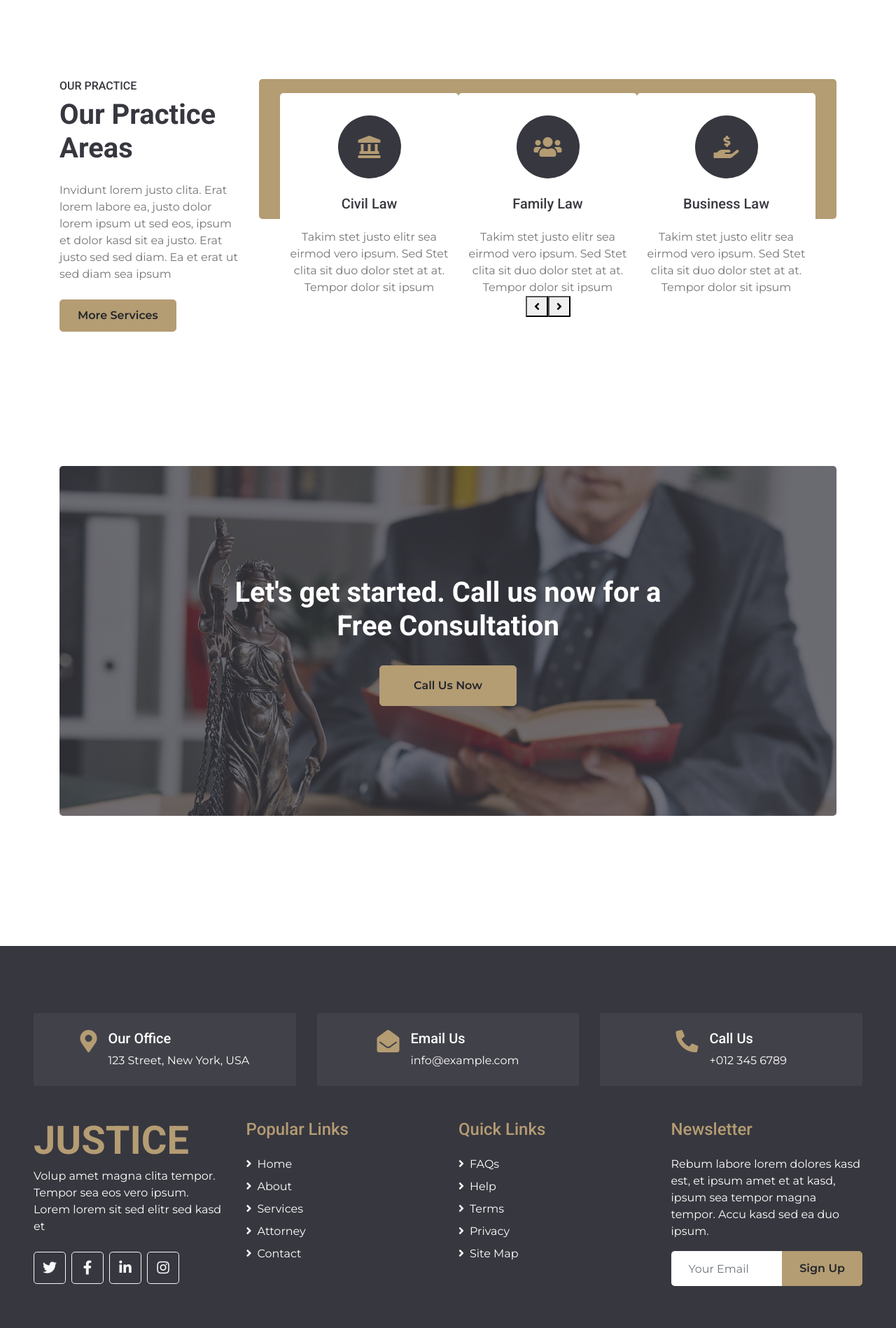
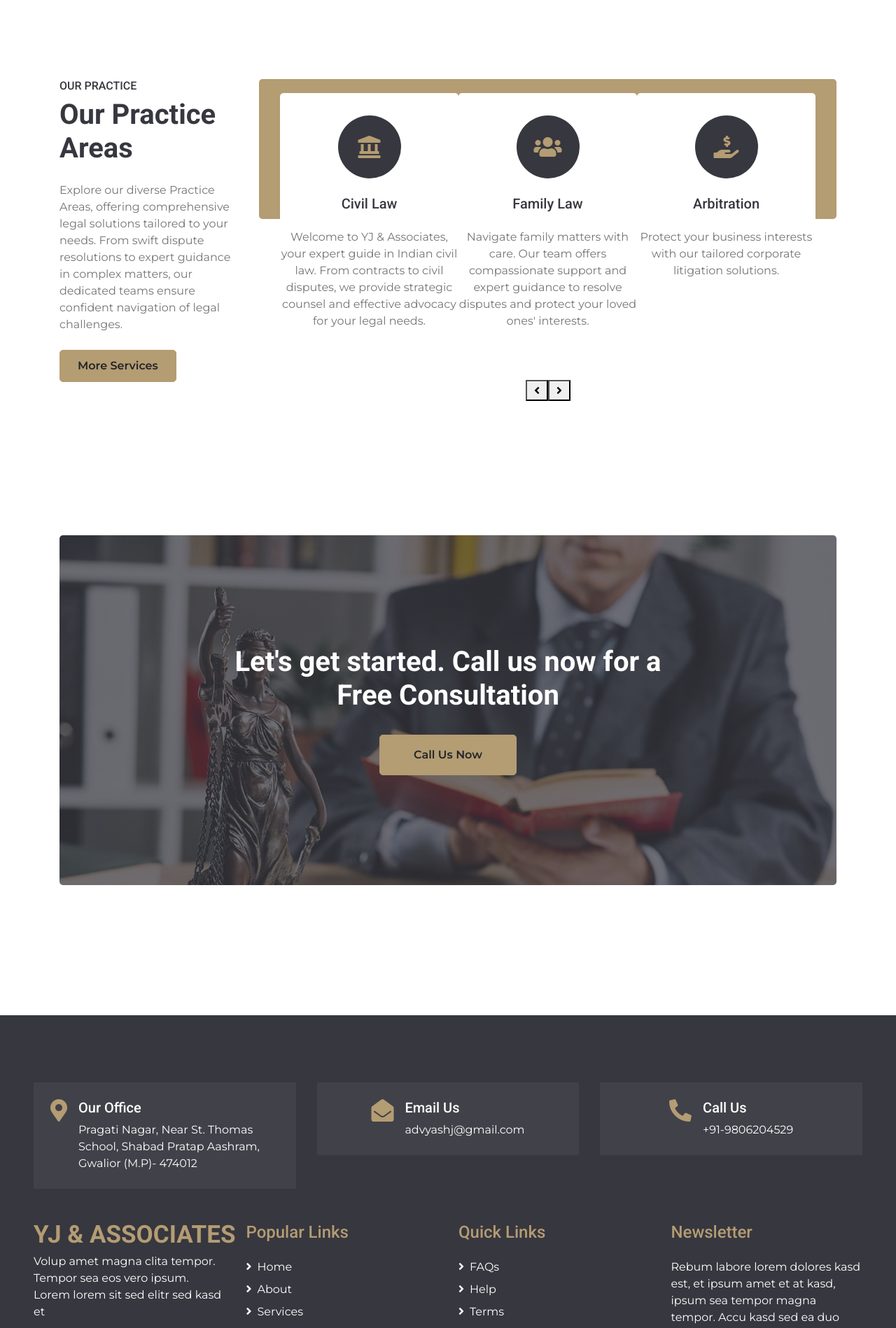
Before and after one commit to MisterD21/dharmajuris, a React (Create React App) app: page /PracticeArea in a window 1280 px wide. Shown: the part 620-2518 px from the top of the page at 70% size. Built offline with nearby package versions, Linux system fonts and the light colour scheme.

Commit message:
new changes at 17:10

```diff
--- a/src/Footer.js
+++ b/src/Footer.js
@@ -12,7 +12,7 @@ const Footer = () => {
                     <i className="fa fa-2x fa-map-marker-alt text-primary"></i>
                     <div className="ml-3">
                         <h5 className="text-white">Our Office</h5>
-                        <p className="m-0">123 Street, New York, USA</p>
+                        <p className="m-0">Pragati Nagar, Near St. Thomas School, Shabad Pratap Aashram, Gwalior (M.P)- 474012</p>
                     </div>
                 </div>
             </div>
@@ -21,7 +21,7 @@ const Footer = () => {
                     <i className="fa fa-2x fa-envelope-open text-primary"></i>
                     <div className="ml-3">
                         <h5 className="text-white">Email Us</h5>
-                        <p className="m-0">info@example.com</p>
+                        <p className="m-0">advyashj@gmail.com</p>
                     </div>
                 </div>
             </div>
@@ -30,7 +30,7 @@ const Footer = () => {
                     <i className="fa fa-2x fa-phone-alt text-primary"></i>
                     <div className="ml-3">
                         <h5 className="text-white">Call Us</h5>
-                        <p className="m-0">+012 345 6789</p>
+                        <p className="m-0">+91-9806204529</p>
                     </div>
                 </div>
             </div>
@@ -38,8 +38,7 @@ const Footer = () => {
         <div className="row pt-5">
             <div className="col-lg-3 col-md-6 mb-5">
                 <a href="index.html" className="navbar-brand">
-                    <h1 className="m-0 mt-n2 display-4 text-primary text-uppercase">Justice</h1>
-                </a>
+                <h1 className="m-0 mt-n2 display-9 text-primary text-uppercase" style={{ fontSize: '35px' }}>YJ & Associates</h1>                </a>
                 <p>Volup amet magna clita tempor. Tempor sea eos vero ipsum. Lorem lorem sit sed elitr sed kasd et</p>
                 <div className="d-flex justify-content-start mt-4">
                     <a className="btn btn-lg btn-outline-light btn-lg-square mr-2" href="#"><i className="fab fa-twitter"></i></a>
--- a/src/HeaderCarousels.js
+++ b/src/HeaderCarousels.js
@@ -22,7 +22,7 @@ function HeaderCarousels() {
                     <div className="carousel-caption d-flex flex-column align-items-center justify-content-center">
                         <div className="p-3" style={{ maxWidth: '900px' }}>
                             <h4 className="text-white text-uppercase mb-4" style={{ letterSpacing: '3px' }}>Results You Deserve</h4>
-                            <h3 className="display-2 text-capitalize text-white mb-4">We prepared to oppose for yokjghjhu</h3>
+                            <h3 className="display-2 text-capitalize text-white mb-4">Comprehensive Legal Solutions for Every Challenge</h3>
                             <a className="btn btn-primary py-3 px-5 mt-2" href="#">Call Us Now</a>
                         </div>
                     </div>
--- a/src/NavigationBar.js
+++ b/src/NavigationBar.js
@@ -9,7 +9,7 @@ const NavigationBar = () => {
         <div className="row">
             <div className="col-lg-3 bg-secondary d-none d-lg-block">
                 <a href="index.html" className="navbar-brand w-100 h-100 m-0 p-0 d-flex align-items-center justify-content-center">
-                    <h1 className="m-0 display-4 text-primary text-uppercase">Justice</h1>
+                    <h1 className="m-0 display-9 text-primary text-uppercase">YJ & Associates</h1>
                 </a>
             </div>
             <div className="col-lg-9">
@@ -17,11 +17,11 @@ const NavigationBar = () => {
                     <div className="col-lg-7 text-left">
                         <div className="h-100 d-inline-flex align-items-center py-2 px-3">
                             <i className="fa fa-envelope text-primary mr-2"></i>
-                            <small>yashjain@example.com</small>
+                            <small>advashj@gmail.com</small>
                         </div>
                         <div className="h-100 d-inline-flex align-items-center py-2 px-2">
                             <i className="fa fa-phone-alt text-primary mr-2"></i>
-                            <small>+012 345 6789</small>
+                            <small>+91-9806204529</small>
                         </div>
                     </div>
                     <div className="col-lg-5 text-right">
--- a/src/PracticeArea.js
+++ b/src/PracticeArea.js
@@ -51,7 +51,7 @@ const PracticeArea = () => {
           <div className="col-lg-3">
             <h6 className="text-uppercase">Our Practice</h6>
             <h1 className="mb-4">Our Practice Areas</h1>
-            <p>Invidunt lorem justo clita. Erat lorem labore ea, justo dolor lorem ipsum ut sed eos, ipsum et dolor kasd sit ea justo. Erat justo sed sed diam. Ea et erat ut sed diam sea ipsum</p>
+            <p>Explore our diverse Practice Areas, offering comprehensive legal solutions tailored to your needs. From swift dispute resolutions to expert guidance in complex matters, our dedicated teams ensure confident navigation of legal challenges.</p>
             <a href="" className="btn btn-primary mt-2">More Services</a>
           </div>
           <div className="col-lg-9 pt-5 pt-lg-0">
@@ -64,28 +64,126 @@ const PracticeArea = () => {
                   <i className="fa fa-2x fa-landmark"></i>
                 </div>
                 <h5 className="mb-4 px-4">Civil Law</h5>
-                <p className="m-0">Takim stet justo elitr sea eirmod vero ipsum. Sed Stet clita sit duo dolor stet at at. Tempor dolor sit ipsum</p>
+                <p className="m-0">Welcome to YJ & Associates, your expert guide in Indian civil law. From contracts to civil disputes, we provide strategic counsel and effective advocacy for your legal needs.</p>
               </div>
               <div className="d-flex flex-column align-items-center text-center bg-white rounded pt-4">
                 <div className="icon-box bg-secondary text-primary mt-2 mb-4">
                   <i className="fa fa-2x fa-users"></i>
                 </div>
                 <h5 className="mb-4 px-4">Family Law</h5>
-                <p className="m-0">Takim stet justo elitr sea eirmod vero ipsum. Sed Stet clita sit duo dolor stet at at. Tempor dolor sit ipsum</p>
+                <p className="m-0">Navigate family matters with care. Our team offers compassionate support and expert guidance to resolve disputes and protect your loved ones' interests.</p>
               </div>
               <div className="d-flex flex-column align-items-center text-center bg-white rounded pt-4">
                 <div className="icon-box bg-secondary text-primary mt-2 mb-4">
                   <i className="fa fa-2x fa-hand-holding-usd"></i>
                 </div>
-                <h5 className="mb-4 px-4">Business Law</h5>
-                <p className="m-0">Takim stet justo elitr sea eirmod vero ipsum. Sed Stet clita sit duo dolor stet at at. Tempor dolor sit ipsum</p>
+                <h5 className="mb-4 px-4">Arbitration</h5>
+                <p className="m-0">Protect your business interests with our tailored corporate litigation solutions.</p>
+              </div>
+              <div className="d-flex flex-column align-items-center text-center bg-white rounded pt-4">
+                <div className="icon-box bg-secondary text-primary mt-2 mb-4">
+                  <i className="fa fa-2x fa-gavel"></i>
+                </div>
+                <h5 className="mb-4 px-4">Commercial Litigation</h5>
+                <p className="m-0">Protect your business interests with our tailored corporate litigation solutions.</p>
+              </div>
+              <div className="d-flex flex-column align-items-center text-center bg-white rounded pt-4">
+                <div className="icon-box bg-secondary text-primary mt-2 mb-4">
+                  <i className="fa fa-2x fa-gavel"></i>
+                </div>
+                <h5 className="mb-4 px-4">Corporate Litigation</h5>
+                <p className="m-0">Protect your business interests with our tailored corporate litigation solutions.</p>
+              </div>
+              <div className="d-flex flex-column align-items-center text-center bg-white rounded pt-4">
+                <div className="icon-box bg-secondary text-primary mt-2 mb-4">
+                  <i className="fa fa-2x fa-gavel"></i>
+                </div>
+                <h5 className="mb-4 px-4">Intellectual Property Rights</h5>
+                <p className="m-0">Protect your business interests with our tailored corporate litigation solutions.</p>
+              </div>
+              <div className="d-flex flex-column align-items-center text-center bg-white rounded pt-4">
+                <div className="icon-box bg-secondary text-primary mt-2 mb-4">
+                  <i className="fa fa-2x fa-gavel"></i>
+                </div>
+                <h5 className="mb-4 px-4">Legal Metrology</h5>
+                <p className="m-0">Protect your business interests with our tailored corporate litigation solutions.</p>
+              </div>
+              <div className="d-flex flex-column align-items-center text-center bg-white rounded pt-4">
+                <div className="icon-box bg-secondary text-primary mt-2 mb-4">
+                  <i className="fa fa-2x fa-gavel"></i>
+                </div>
+                <h5 className="mb-4 px-4">Labour & Employment Law</h5>
+                <p className="m-0">Protect your business interests with our tailored corporate litigation solutions.</p>
+              </div>
+              <div className="d-flex flex-column align-items-center text-center bg-white rounded pt-4">
+                <div className="icon-box bg-secondary text-primary mt-2 mb-4">
+                  <i className="fa fa-2x fa-gavel"></i>
+                </div>
+                <h5 className="mb-4 px-4">Motor Accident Claims</h5>
+                <p className="m-0">Protect your business interests with our tailored corporate litigation solutions.</p>
+              </div>
+              <div className="d-flex flex-column align-items-center text-center bg-white rounded pt-4">
+                <div className="icon-box bg-secondary text-primary mt-2 mb-4">
+                  <i className="fa fa-2x fa-gavel"></i>
+                </div>
+                <h5 className="mb-4 px-4">Property Litigation</h5>
+                <p className="m-0">Protect your business interests with our tailored corporate litigation solutions.</p>
+              </div>
+              <div className="d-flex flex-column align-items-center text-center bg-white rounded pt-4">
+                <div className="icon-box bg-secondary text-primary mt-2 mb-4">
+                  <i className="fa fa-2x fa-gavel"></i>
+                </div>
+                <h5 className="mb-4 px-4">Public Interest Litigation</h5>
+                <p className="m-0">Protect your business interests with our tailored corporate litigation solutions.</p>
+              </div>
+              <div className="d-flex flex-column align-items-center text-center bg-white rounded pt-4">
+                <div className="icon-box bg-secondary text-primary mt-2 mb-4">
+                  <i className="fa fa-2x fa-gavel"></i>
+                </div>
+                <h5 className="mb-4 px-4">Pro Bono Litigation</h5>
+                <p className="m-0">Protect your business interests with our tailored corporate litigation solutions.</p>
+              </div>
+              <div className="d-flex flex-column align-items-center text-center bg-white rounded pt-4">
+                <div className="icon-box bg-secondary text-primary mt-2 mb-4">
+                  <i className="fa fa-2x fa-gavel"></i>
+                </div>
+                <h5 className="mb-4 px-4">Real Estate Disputes</h5>
+                <p className="m-0">Protect your business interests with our tailored corporate litigation solutions.</p>
+              </div>
+              <div className="d-flex flex-column align-items-center text-center bg-white rounded pt-4">
+                <div className="icon-box bg-secondary text-primary mt-2 mb-4">
+                  <i className="fa fa-2x fa-gavel"></i>
+                </div>
+                <h5 className="mb-4 px-4">Regulatory Practice</h5>
+                <p className="m-0">Protect your business interests with our tailored corporate litigation solutions.</p>
+              </div>
+              <div className="d-flex flex-column align-items-center text-center bg-white rounded pt-4">
+                <div className="icon-box bg-secondary text-primary mt-2 mb-4">
+                  <i className="fa fa-2x fa-gavel"></i>
+                </div>
+                <h5 className="mb-4 px-4">SARFAESI Litigation</h5>
+                <p className="m-0">Protect your business interests with our tailored corporate litigation solutions.</p>
+              </div>
+              <div className="d-flex flex-column align-items-center text-center bg-white rounded pt-4">
+                <div className="icon-box bg-secondary text-primary mt-2 mb-4">
+                  <i className="fa fa-2x fa-gavel"></i>
+                </div>
+                <h5 className="mb-4 px-4">Technology Law</h5>
+                <p className="m-0">Protect your business interests with our tailored corporate litigation solutions.</p>
+              </div>
+              <div className="d-flex flex-column align-items-center text-center bg-white rounded pt-4">
+                <div className="icon-box bg-secondary text-primary mt-2 mb-4">
+                  <i className="fa fa-2x fa-gavel"></i>
+                </div>
+                <h5 className="mb-4 px-4">Consumer Litigation</h5>
+                <p className="m-0">Protect your business interests with our tailored corporate litigation solutions.</p>
               </div>
               <div className="d-flex flex-column align-items-center text-center bg-white rounded pt-4">
                 <div className="icon-box bg-secondary text-primary mt-2 mb-4">
                   <i className="fa fa-2x fa-gavel"></i>
                 </div>
                 <h5 className="mb-4 px-4">Criminal Law</h5>
-                <p className="m-0">Takim stet justo elitr sea eirmod vero ipsum. Sed Stet clita sit duo dolor stet at at. Tempor dolor sit ipsum</p>
+                <p className="m-0">At the forefront of justice, our team stands ready to safeguard your rights. With unwavering dedication and strategic prowess, we navigate the complexities of the legal system to ensure your voice is heard and your rights are protected.</p>
               </div>
             </Slider>
             {/* Custom arrow buttons */}
```
